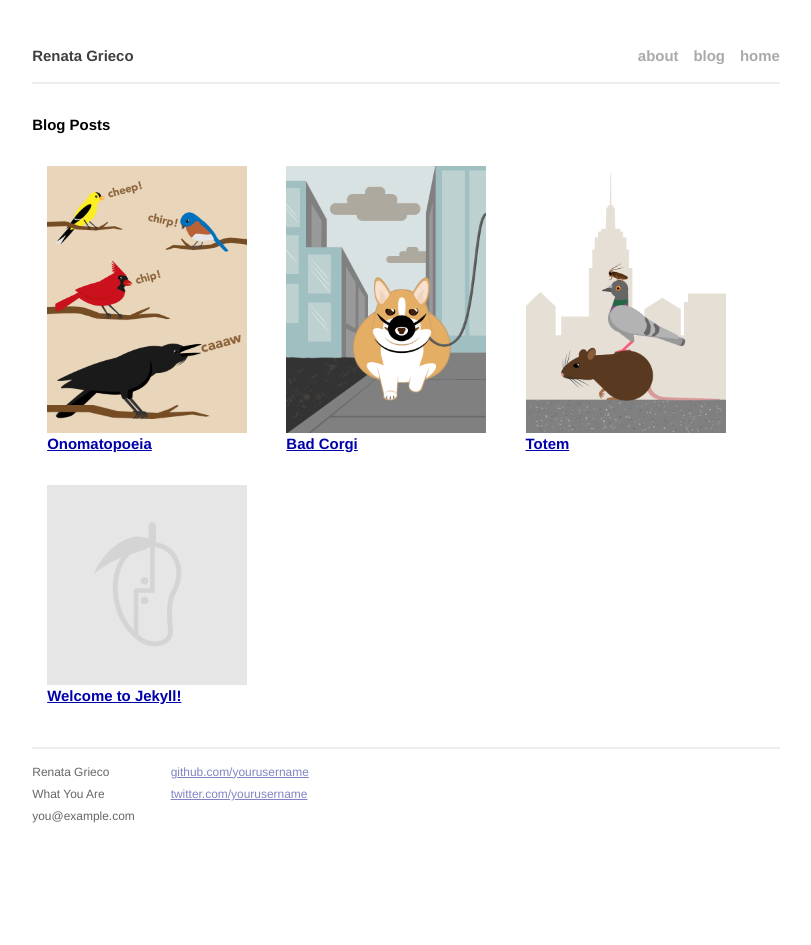
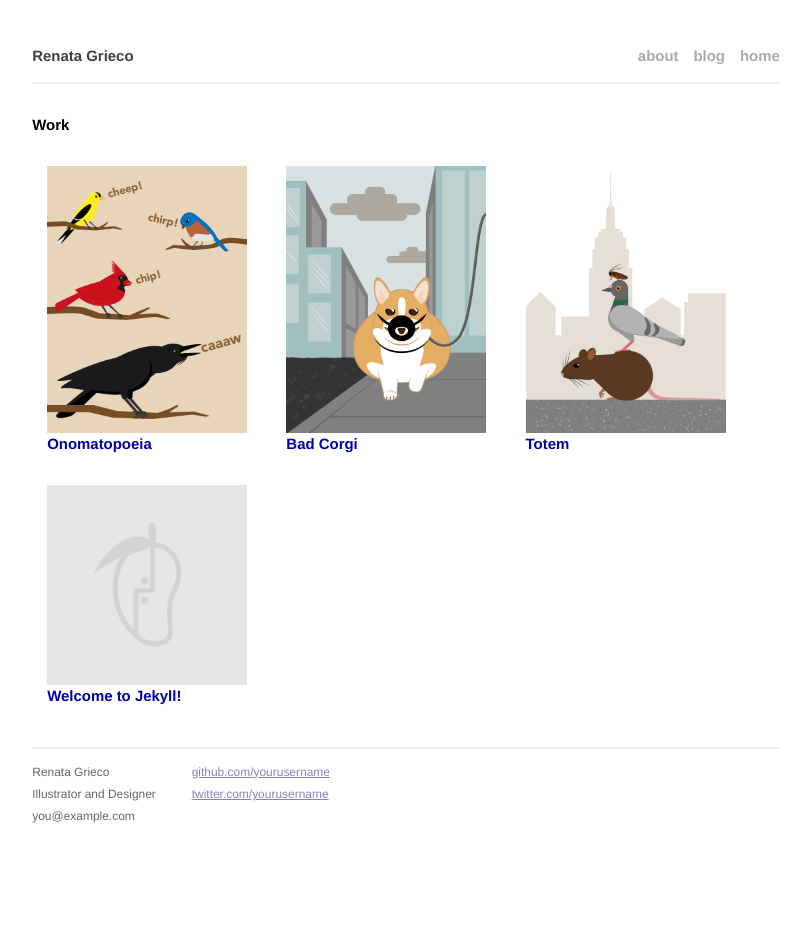
Before and after one commit to renatagrieco/portfolio, a Jekyll site: the page built from index.html, in a window 1280 px wide. Shown: the whole page, without its empty margins (234-1045 px from the left). Built offline with Jekyll 4.4.1, drawn with Linux system fonts in a browser that asks for light colours; some web fonts are replaced; Markdown is read by kramdown in place of the engine named in the settings.

Commit message:
changed title in footer, 'blog posts' to 'work,' removed underline on thumbnail name links

```diff
--- a/_layouts/default.html
+++ b/_layouts/default.html
@@ -32,7 +32,7 @@
             <div class="contact">
               <p>
                 Renata Grieco<br />
-                What You Are<br />
+                Illustrator and Designer<br />
                 you@example.com
               </p>
             </div>
--- a/css/main.css
+++ b/css/main.css
@@ -176,6 +176,9 @@ ul.posts span {
 	width: 14em;
 	margin: 1em;
 }
+.site .thumb a {
+	text-decoration: none;
+}
 
 .empty {
 	clear: both;
--- a/index.html
+++ b/index.html
@@ -4,7 +4,7 @@ title: Renata Grieco
 ---
 
 <div id="home">
-  <h1>Blog Posts</h1>
+  <h1>Work</h1>
   <!-- <div class="gallery"> -->
     {% for post in site.posts %}
 	<div class="thumb">
```
